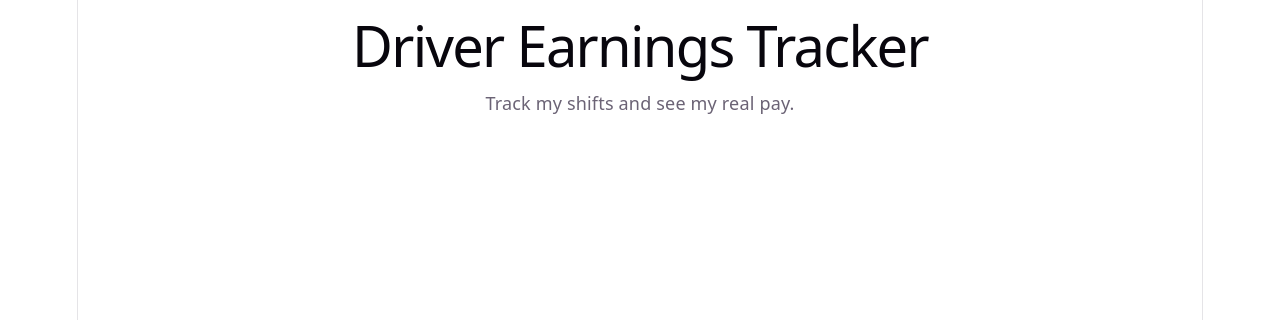
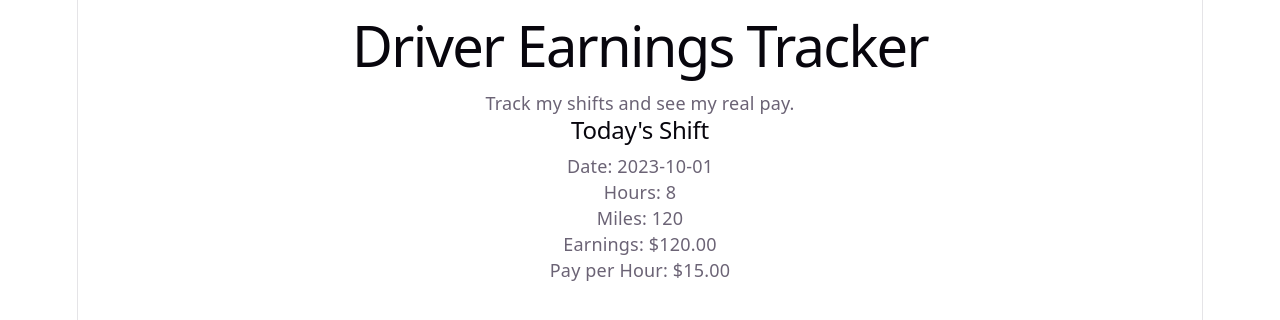
Before and after one commit to liaqataliqasemi/driver-earnings, a React (Vite) app: page / in a window 1280 px wide. Shown: the top 320 px of the page. Built offline with nearby package versions, Linux system fonts and the light colour scheme.

Commit message:
varibles and Shift type

```diff
--- a/src/App.tsx
+++ b/src/App.tsx
@@ -1,8 +1,30 @@
+interface Shift {
+  date: string;
+  hours: number;
+  miles: number;
+  earnings: number;
+}
+
 function App(){
+
+  const appName: string = "Driver Earnings Tracker";
+  const shift: Shift = {
+    date: "2023-10-01",
+    hours: 8,
+    miles: 120,
+    earnings: 120.00
+  };
+
   return (
     <div>
-      <h1>Driver Earnings Tracker</h1>
+      <h1>{appName}</h1>
       <p>Track my shifts and see my real pay.</p>
+      <h2>Today's Shift</h2>
+      <p>Date: {shift.date}</p>
+      <p>Hours: {shift.hours}</p>
+      <p>Miles: {shift.miles}</p>
+      <p>Earnings: ${shift.earnings.toFixed(2)}</p>
+      <p>Pay per Hour: ${ (shift.earnings / shift.hours).toFixed(2) }</p>
     </div>
   );
 }
```
